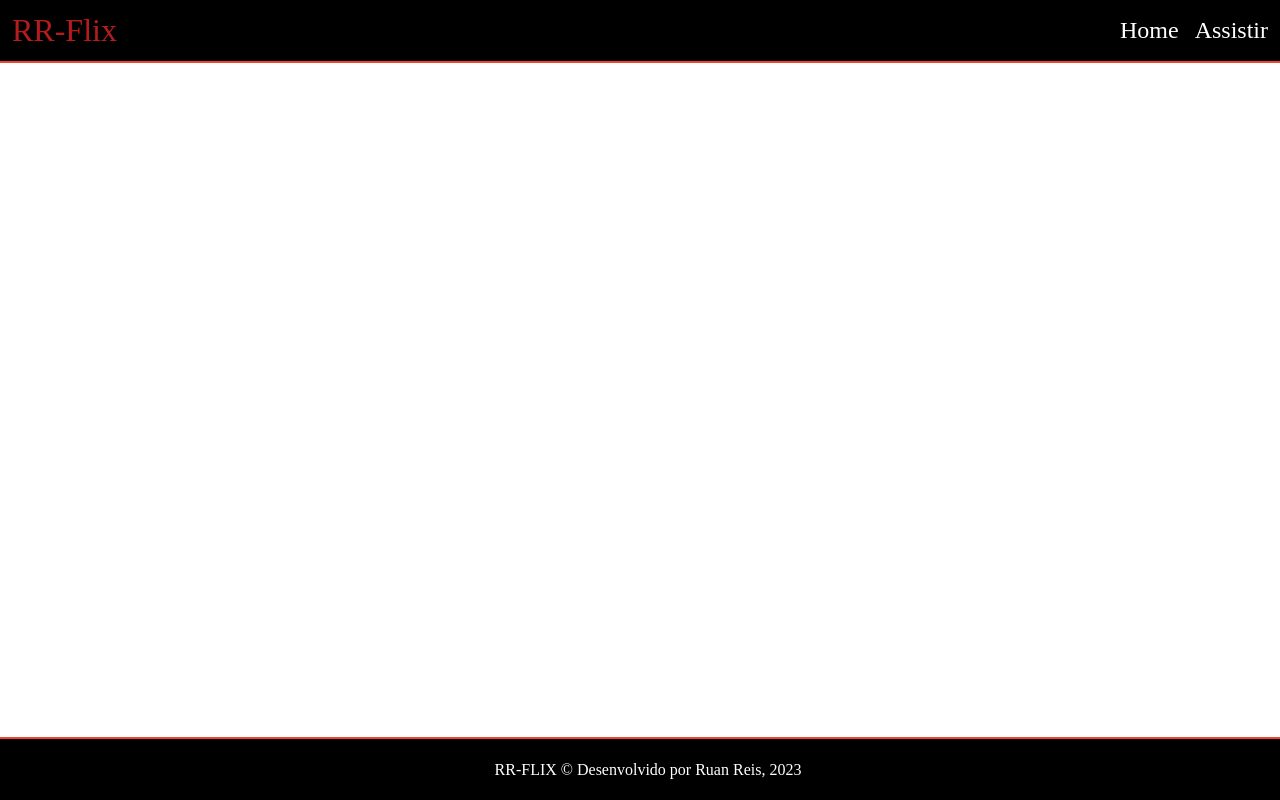
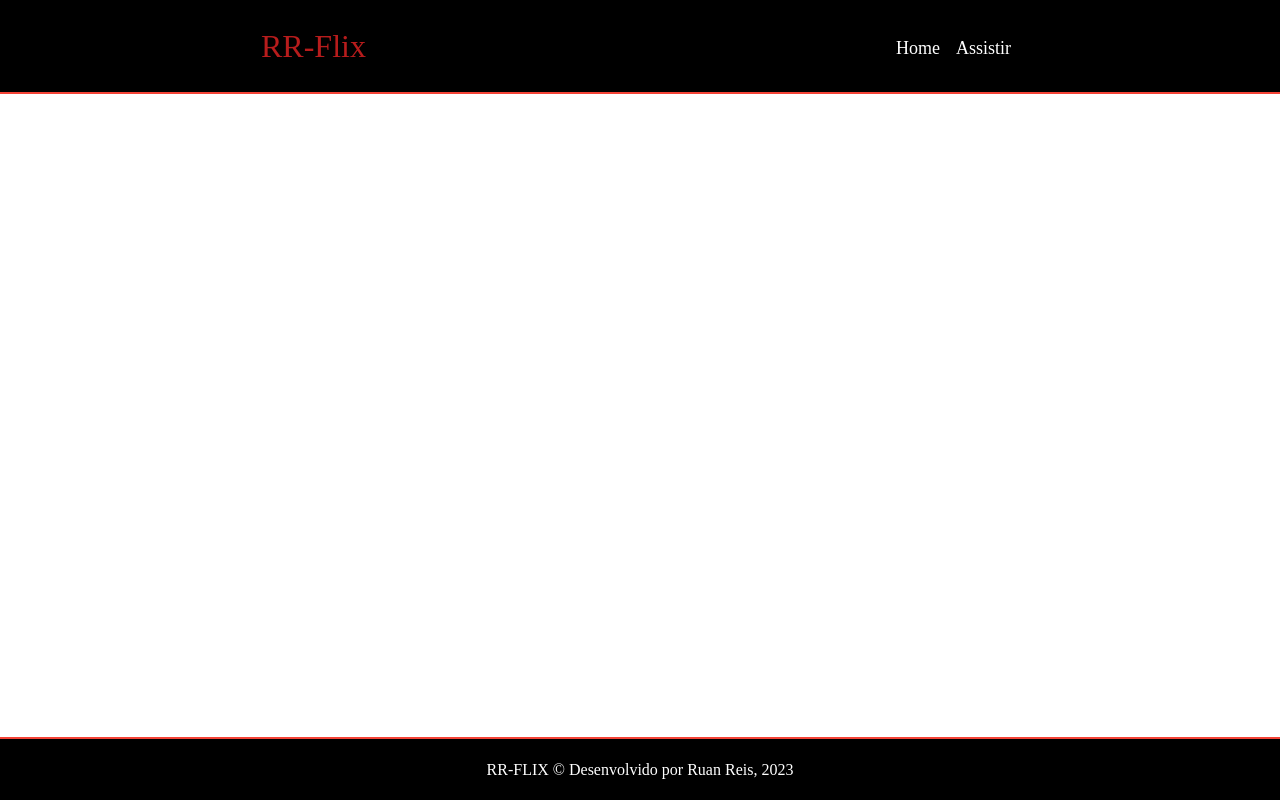
Before and after one commit to Limb00z/Projeto_RR-FLIX, a React (Vite) app: page / in a window 1280 px wide. Built offline with nearby package versions, Linux system fonts and the light colour scheme.

Commit message:
Melhorias no css

```diff
--- a/src/components/Footer/Footer.module.css
+++ b/src/components/Footer/Footer.module.css
@@ -1,5 +1,5 @@
 .footer{
-  position: fixed;
+  position: absolute;
   bottom: 0;
   width: 100%;
   display: flex;
@@ -8,7 +8,7 @@
   background-color: black;
   color: #fff;
   border-top: 2px solid #f44336;
-  padding: .5rem;
+  padding-block: .5rem;
 }
 
 .footer h2{
--- a/src/components/Header/Header.module.css
+++ b/src/components/Header/Header.module.css
@@ -4,14 +4,12 @@
   position: fixed;
   top: 0;
   width: 100%;
-  padding: .75rem;
+  height: 68px;
+  padding-block: .75rem;
   font-size: 1.5rem;
   display: flex;
   align-items: center;
-  justify-content: space-between;
-}
-.header nav{
-  margin-right: 1rem;
+  justify-content: space-around;
 }
 
 .header span{
@@ -24,4 +22,5 @@
   text-decoration: none;
   color: #fff;
   padding-inline: 0.5rem;
+  font-size: 1.125rem;
 }
```
